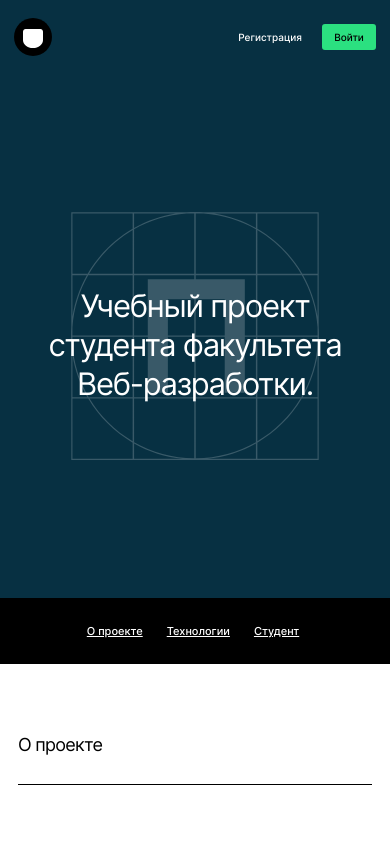
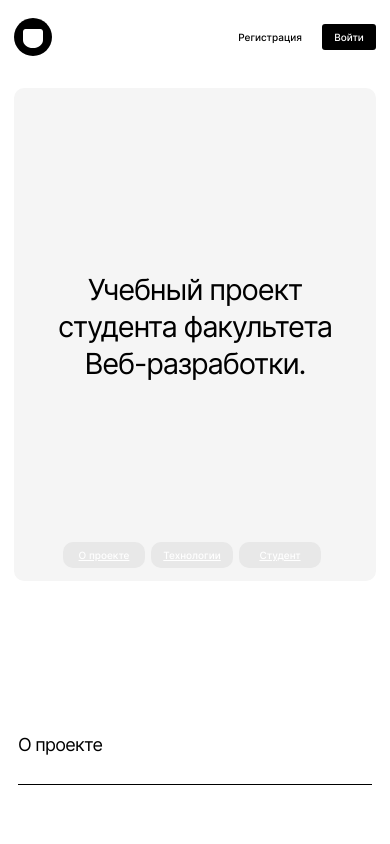
Before and after one commit to Faust199/movies-explorer-frontend, a React (Create React App) app: page / in a window 390 px wide. Shown: the top 844 px of the page. Built offline with nearby package versions, Linux system fonts and the light colour scheme.

Commit message:
design fix

```diff
--- a/src/components/AboutProject/AboutProject.css
+++ b/src/components/AboutProject/AboutProject.css
@@ -81,7 +81,7 @@
 }
 
 .aboutproject__progresscontainer-backendbar {
-    background-color: #2BE080;
+    background-color: #000000;
     width: 228px;
     height: 36px;
     display: flex;
@@ -109,7 +109,7 @@
     font-weight: 400;
     font-size: 14px;
     line-height: 17px;
-    color: #000000;
+    color: #FFFFFF;
 }
 
 .aboutproject__progresscontainer-frontendbar {
--- a/src/components/Login/Login.css
+++ b/src/components/Login/Login.css
@@ -58,7 +58,7 @@
     border: none;
     width: 396px;
     height: 45px;
-    background: #3456F3;
+    background: #000000;
     border-radius: 3px;
     font-family: 'Inter', serif;
     font-style: normal;
@@ -91,7 +91,7 @@
     font-size: 14px;
     line-height: 17px;
     text-align: center;
-    color: #3456F3;
+    color: #000000;
     text-decoration: none;
 }
 
--- a/src/components/Login/Login.js
+++ b/src/components/Login/Login.js
@@ -1,6 +1,6 @@
 import './Login.css'
 import React from 'react';
-import protectedLogoPath from "../../images/protectedlogo.svg"
+import logoPath from "../../images/logo.svg"
 import {useHistory} from "react-router-dom";
 
 function Login() {
@@ -10,7 +10,7 @@ function Login() {
     return (
         <div className={'login'}>
             <div className={'login__container'}>
-                <img className={'login__logo'} src={protectedLogoPath} alt={'Лого'}/>
+                <img className={'login__logo'} src={logoPath} alt={'Лого'} onClick={() => {history.push("/");}}/>
                 <h2 className={'login__title'}>Рады видеть!</h2>
                 <p className={'login__input-text'}>E-mail</p>
                 <input className={'login__input'}/>
--- a/src/components/Movies/Movies.css
+++ b/src/components/Movies/Movies.css
@@ -16,7 +16,9 @@
     border-radius: 6px;
     border: none;
     height: 36px;
-    margin: 0 70px 80px 70px;
+    margin: 0 0 80px 0;
+    width: 320px;
+    align-self: center;
 }
 
 .movies__more:hover {
@@ -25,12 +27,13 @@
 
 @media screen and (max-width: 860px) {
     .movies__more {
-        margin: 0 30px 80px 30px;
+        margin: 0 0 80px 0;
     }
 }
 
 @media screen and (max-width: 400px) {
     .movies__more {
-        margin: 0 10px 80px 10px;
+        margin: 0 0 80px 0;
+        width: 240px;
     }
 }
--- a/src/components/NavTab/NavTab.css
+++ b/src/components/NavTab/NavTab.css
@@ -1,15 +1,15 @@
 .navtab {
-    background-color: #000000;
-    min-height: 66px;
     display: flex;
-    justify-content: center;
+    justify-content: flex-start;
+    align-self: center;
     margin: 0;
     padding: 0;
 }
 
 .navtab__button {
-    margin-right: 40px;
-    background-color: #000000;
+    margin-right: 10px;
+    background: #E8E8E8;
+    border-radius: 10px;
     border: none;
     font-family: 'Inter', serif;
     font-style: normal;
@@ -20,21 +20,21 @@
     color: #FFFFFF;
     text-align: center;
     padding: 0;
-}
-
-.navtab__button:first-child {
-    margin-left: 20px;
+    width: 96px;
+    height: 36px;
 }
 
 .navtab__button:hover {
     opacity: 0.6;
 }
 
-@media screen and (max-width: 670px) {
+@media screen and (max-width: 450px) {
     .navtab__button {
-        margin-right: 24px;
-        font-size: 11px;
+        margin-right: 6px;
+        font-size: 10px;
         line-height: 16px;
         padding: 0;
+        width: 82px;
+        height: 26px;
     }
 }
--- a/src/components/Profile/Profile.css
+++ b/src/components/Profile/Profile.css
@@ -101,7 +101,7 @@
     }
 
     .profile__edit {
-        margin-top: 300px;
+        margin-top: 380px;
         margin-bottom: 16px;
     }
 }
--- a/src/components/Profile/Profile.js
+++ b/src/components/Profile/Profile.js
@@ -1,7 +1,6 @@
 import './Profile.css'
 import React from 'react';
 import Header from "../Header/Header";
-import Footer from "../Footer/Footer";
 import {useHistory} from "react-router-dom";
 
 function Profile(props) {
@@ -25,7 +24,6 @@ function Profile(props) {
                 <button className={'profile__edit'}>Редактировать</button>
                 <button className={'profile__exit'} onClick={() => {history.push("/");}}>Выйти из аккаунта</button>
             </div>
-            <Footer/>
         </div>
     );
 }
--- a/src/components/Promo/Promo.css
+++ b/src/components/Promo/Promo.css
@@ -1,36 +1,32 @@
 .promo {
     min-height: 664px;
     max-height: 710px;
-    background-color: #073042;
     display: flex;
     flex-direction: column;
-    justify-content: space-between;
-
+    color: #FFFFFF;
 }
 
 .promo__container {
-    position: relative;
     display: flex;
+    flex-direction: column;
     justify-content: center;
-}
-
-.promo__image {
-    width: 320px;
-    height: 320px;
+    align-items: center;
+    margin: 20px 40px 0 40px;
+    background-color: #F5F5F5;
+    border-radius: 10px;
+    height: 493px;
 }
 
 .promo__title {
-    position: absolute;
     font-family: 'Inter', sans-serif;
-    top: 32%;
     font-style: normal;
     font-weight: 400;
     font-size: 50px;
     line-height: 58px;
     text-align: center;
     letter-spacing: -0.04em;
-    color: #FFFFFF;
-    margin: 0;
+    color: #000000;
+    margin: 160px 0 140px 0;
     padding: 0;
     max-width: 730px;
 }
@@ -47,14 +43,16 @@
 }
 
 .promo__logo {
-    margin: 18px 0 0 60px;
+    margin: 0 0 0 70px;
+    width: 38px;
+    height: 38px;
 }
 
 .promo__enter {
     margin-right: 70px;
     width: 76px;
     height: 32px;
-    background-color: #2BE080;
+    background-color: #000000;
     border: none;
     border-radius: 3px;
     font-family: 'Inter', serif;
@@ -62,7 +60,7 @@
     font-weight: 500;
     font-size: 12px;
     line-height: 16px;
-    color: #000000;
+    color: #FFFFFF;
 }
 
 .promo__enter:hover {
@@ -76,8 +74,11 @@
     font-weight: 500;
     font-size: 12px;
     line-height: 16px;
-    color: #FFFFFF;
-    background-color: #073042;
+    display: flex;
+    align-items: center;
+    text-align: right;
+    color: #000000;
+    background-color: #FFFFFF;
     border: none;
 }
 
@@ -85,7 +86,7 @@
     opacity: 0.6;
 }
 
-@media screen and (max-width: 670px) {
+@media screen and (max-width: 730px) {
     .promo__logo {
         margin: 0 0 0 14px;
         width: 38px;
@@ -108,11 +109,6 @@
         line-height: 16px;
     }
 
-    .promo__image {
-        width: 248px;
-        height: 248px;
-    }
-
     .promo__title {
         top: 30%;
         font-size: 31px;
@@ -122,3 +118,15 @@
         max-width: 300px;
     }
 }
+
+@media screen and (max-width: 450px) {
+    .promo__title {
+        margin: 170px 0 160px 0;
+        font-size: 29px;
+        line-height: 37px;
+    }
+
+    .promo__container {
+        margin: 14px 14px 0 14px;
+    }
+}
--- a/src/components/Promo/Promo.js
+++ b/src/components/Promo/Promo.js
@@ -1,7 +1,6 @@
 import './Promo.css'
 import React from 'react';
 import logoImagePath from "../../images/logo.svg"
-import promoImagePath from "../../images/promoImage.svg"
 import NavTab from "../NavTab/NavTab";
 import {useHistory} from "react-router-dom";
 
@@ -19,10 +18,9 @@ function Promo(props) {
                 </div>
             </div>
             <div className={'promo__container'}>
-                <img src={promoImagePath} className={'promo__image'} alt={'Главная картинка'}/>
                 <h1 className={'promo__title'}>Учебный проект студента факультета Веб-разработки.</h1>
+                <NavTab aboutProjectRef={props.aboutProjectRef} techsRef={props.techsRef} aboutMeRef={props.aboutMeRef}/>
             </div>
-            <NavTab aboutProjectRef={props.aboutProjectRef} techsRef={props.techsRef} aboutMeRef={props.aboutMeRef}/>
         </div>
     );
 }
--- a/src/components/Register/Register.css
+++ b/src/components/Register/Register.css
@@ -73,7 +73,7 @@
     border: none;
     width: 396px;
     height: 45px;
-    background: #3456F3;
+    background: #000000;
     border-radius: 3px;
     font-family: 'Inter', serif;
     font-style: normal;
@@ -106,7 +106,7 @@
     font-size: 14px;
     line-height: 17px;
     text-align: center;
-    color: #3456F3;
+    color: #000000;
     text-decoration: none;
 }
 
```
Also changed, not shown: src/components/Register/Register.js (+9 -5 lines).
